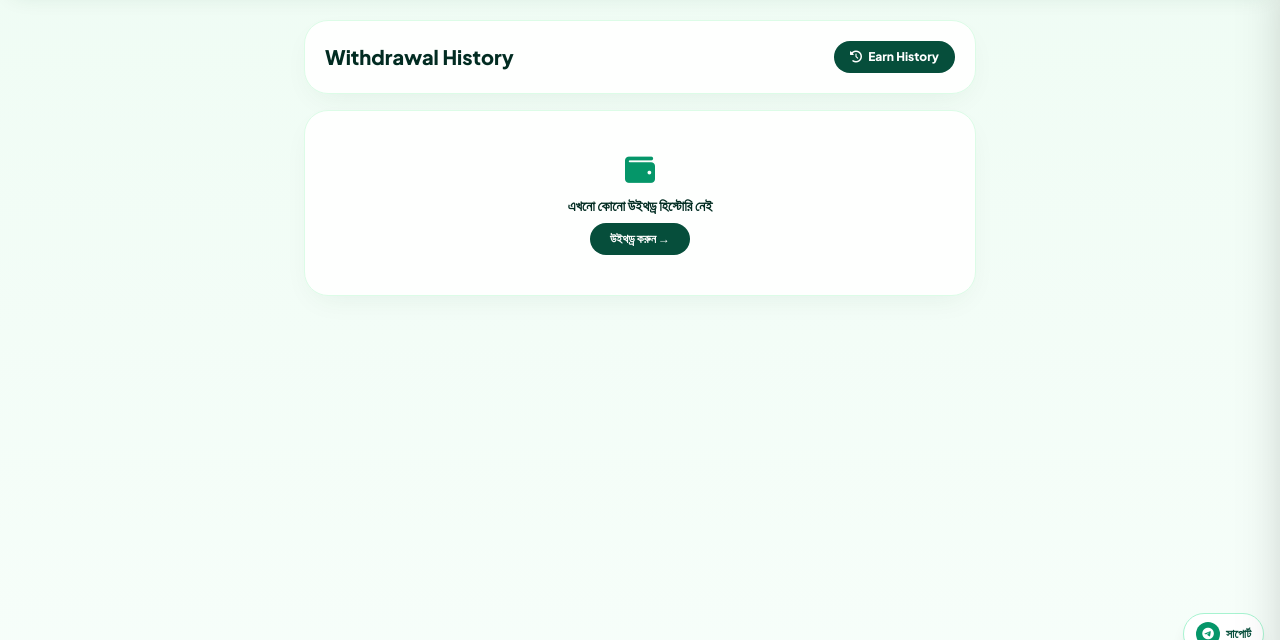
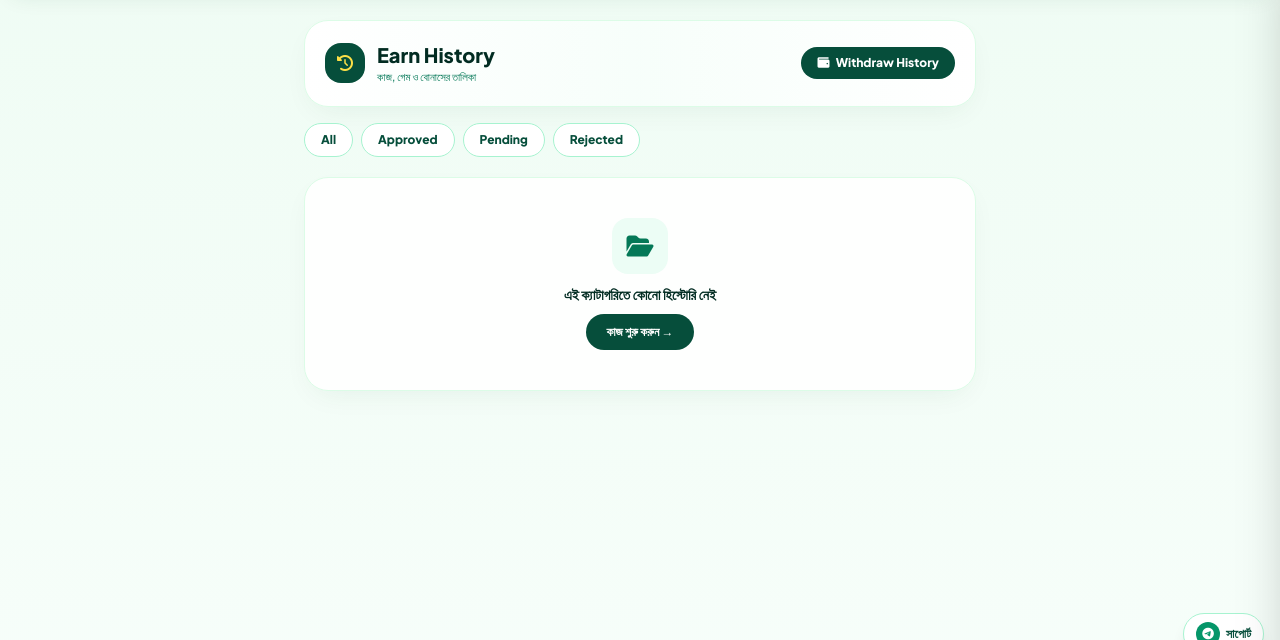
Before and after one commit to ffidcretordk-dot/Infinity, a FastAPI app: template templates/history_v2.html in a window 1280 px wide. Shown: the part 65-705 px from the top of the page. Run offline with FastAPI, Linux system fonts and the light colour scheme; the template is opened without the code that fills it, so the values that code supplies are empty; some libraries are stand-ins or nearby versions.

Commit message:
Update history_v2.html

```diff
--- a/templates/history_v2.html
+++ b/templates/history_v2.html
@@ -1,172 +1,96 @@
 {% extends "base_app.html" %}
-{% block title %}Withdrawal History - InfinityWork{% endblock %}
+{% block title %}Earn History - InfinityWork{% endblock %}
 {% block content %}
 <div class="max-w-2xl mx-auto space-y-4">
-  <!-- Clean Heading + Only "Earn History" Button (No Insights) -->
-  <div class="soft-card rounded-3xl p-4 sm:p-5 flex items-center justify-between gap-3">
-    <h1 class="text-lg sm:text-xl font-extrabold text-emerald-950">Withdrawal History</h1>
-    <a href="/history" class="bg-emerald-900 hover:bg-emerald-800 text-white px-4 py-2 rounded-full text-xs font-extrabold shadow-xs shrink-0 transition">
-      <i class="fa-solid fa-clock-rotate-left mr-1"></i> Earn History
+  <!-- Minimal Header + Quick Link to /history/v2 (No Insights) -->
+  <div class="soft-card rounded-3xl p-4 sm:p-5 flex flex-wrap items-center justify-between gap-3 bg-gradient-to-r from-white via-emerald-50/40 to-white">
+    <div class="flex items-center gap-3">
+      <div class="w-10 h-10 rounded-2xl bg-emerald-900 text-yellow-300 flex items-center justify-center text-base shrink-0 shadow-xs">
+        <i class="fa-solid fa-clock-rotate-left"></i>
+      </div>
+      <div>
+        <h1 class="text-lg sm:text-xl font-extrabold text-emerald-950 leading-tight">Earn History</h1>
+        <p class="text-[11px] text-emerald-700 font-medium">কাজ, গেম ও বোনাসের তালিকা</p>
+      </div>
+    </div>
+
+    <a href="/history/v2" class="bg-emerald-900 hover:bg-emerald-800 text-white px-4 py-2 rounded-full text-xs font-extrabold shadow-xs shrink-0 transition">
+      <i class="fa-solid fa-wallet mr-1"></i> Withdraw History
     </a>
   </div>
 
-  <!-- Withdrawals List -->
+  <!-- Minimal Responsive Filter Pills -->
+  <div class="flex items-center gap-2 overflow-x-auto pb-1 text-xs font-extrabold no-scrollbar">
+    <a href="/history?status=all"
+       class="px-4 py-2 rounded-full shrink-0 transition {% if status_filter == 'all' %}bg-emerald-900 text-white shadow-sm{% else %}bg-white border border-emerald-200 text-emerald-900 hover:bg-emerald-50{% endif %}">
+      All
+    </a>
+    <a href="/history?status=approved"
+       class="px-4 py-2 rounded-full shrink-0 transition {% if status_filter == 'approved' %}bg-emerald-900 text-white shadow-sm{% else %}bg-white border border-emerald-200 text-emerald-900 hover:bg-emerald-50{% endif %}">
+      Approved
+    </a>
+    <a href="/history?status=pending"
+       class="px-4 py-2 rounded-full shrink-0 transition {% if status_filter == 'pending' %}bg-emerald-900 text-white shadow-sm{% else %}bg-white border border-emerald-200 text-emerald-900 hover:bg-emerald-50{% endif %}">
+      Pending
+    </a>
+    <a href="/history?status=rejected"
+       class="px-4 py-2 rounded-full shrink-0 transition {% if status_filter == 'rejected' %}bg-emerald-900 text-white shadow-sm{% else %}bg-white border border-emerald-200 text-emerald-900 hover:bg-emerald-50{% endif %}">
+      Rejected
+    </a>
+  </div>
+
+  <!-- Minimal Design-full History Cards -->
   <div class="space-y-2.5">
-    {% for p in payouts %}
-    <div class="soft-card rounded-3xl p-4 flex items-center justify-between gap-3">
-      <div class="flex items-center gap-3 min-w-0">
-        <!-- Payment Method Brand SVG Logo -->
-        {% if p.method == 'bKash' %}
-        <div class="w-11 h-11 rounded-2xl bg-pink-50 border border-pink-200 flex items-center justify-center shrink-0" title="bKash">
-          <svg viewBox="0 0 40 40" class="w-7 h-7" xmlns="http://www.w3.org/2000/svg">
-            <path d="M8 10l12 6 10-8-4 14 6 6-14-2-8 6 2-12z" fill="#e2136e"/>
-            <path d="M20 16l10-8-4 14z" fill="#b80b57"/>
-          </svg>
+    {% if items %}
+      {% for item in items %}
+      <div class="soft-card rounded-3xl p-4 flex items-center justify-between gap-3 hover:border-emerald-300 transition">
+        <div class="flex items-center gap-3 min-w-0">
+          <div class="w-11 h-11 rounded-2xl {{ item.icon_cls }} flex items-center justify-center text-base shrink-0">
+            <i class="{{ item.icon_cls.split(' ')[:2]|join(' ') }}"></i>
+          </div>
+
+          <div class="min-w-0">
+            <div class="font-extrabold text-sm text-emerald-950 truncate">{{ item.title }}</div>
+            <div class="text-xs text-emerald-700/90 truncate">{{ item.subtitle }}</div>
+            <div class="text-[10px] text-slate-400 font-medium mt-0.5">
+              <i class="fa-regular fa-clock mr-1"></i>{{ item.date }}
+            </div>
+          </div>
         </div>
-        {% elif p.method == 'Nagad' %}
-        <div class="w-11 h-11 rounded-2xl bg-orange-50 border border-orange-200 flex items-center justify-center shrink-0" title="Nagad">
-          <svg viewBox="0 0 40 40" class="w-7 h-7" xmlns="http://www.w3.org/2000/svg">
-            <circle cx="20" cy="20" r="14" fill="#f26522"/>
-            <path d="M13 24c2-8 9-12 15-10-4 2-6 5-7 10z" fill="#ffffff"/>
-            <circle cx="25" cy="24" r="3" fill="#ffd200"/>
-          </svg>
-        </div>
-        {% elif p.method == 'Rocket' %}
-        <div class="w-11 h-11 rounded-2xl bg-purple-50 border border-purple-200 flex items-center justify-center shrink-0" title="Rocket">
-          <svg viewBox="0 0 40 40" class="w-7 h-7" xmlns="http://www.w3.org/2000/svg">
-            <circle cx="20" cy="20" r="14" fill="#8c3494"/>
-            <path d="M20 9c4 4 6 9 6 14l-6 4-6-4c0-5 2-10 6-14z" fill="#ffffff"/>
-            <circle cx="20" cy="18" r="2.5" fill="#8c3494"/>
-          </svg>
-        </div>
-        {% else %}
-        <div class="w-11 h-11 rounded-2xl bg-amber-50 border border-amber-200 flex items-center justify-center shrink-0" title="Binance">
-          <svg viewBox="0 0 40 40" class="w-7 h-7" xmlns="http://www.w3.org/2000/svg">
-            <path d="M20 8l5 5-5 5-5-5zm-8 8l4 4-4 4-4-4zm16 0l4 4-4 4-4-4zm-8 6l5 5-5 5-5-5z" fill="#f3ba2f"/>
-          </svg>
-        </div>
-        {% endif %}
 
-        <div class="min-w-0">
-          <div class="flex items-center gap-1.5">
-            <span class="font-extrabold text-sm text-emerald-950">{{ p.method }}</span>
-            <span class="px-2 py-0.5 rounded-full text-[9px] font-extrabold
-              {% if p.status == 'paid' %}bg-emerald-100 text-emerald-800
-              {% elif p.status == 'rejected' %}bg-red-100 text-red-700
-              {% else %}bg-amber-100 text-amber-800{% endif %}">
-              {{ p.status|upper }}
+        <div class="text-right shrink-0 space-y-1">
+          <div class="font-extrabold text-sm {% if item.norm_status == 'rejected' %}text-red-500 line-through{% elif item.norm_status == 'pending' %}text-amber-700{% else %}text-emerald-700{% endif %}">
+            +৳{{ "%.2f"|format(item.amount) }}
+          </div>
+          <div>
+            {% if item.norm_status == 'approved' %}
+            <span class="inline-block px-2.5 py-0.5 rounded-full text-[10px] font-extrabold bg-emerald-100 text-emerald-800">
+              {{ item.status_label }}
             </span>
+            {% elif item.norm_status == 'pending' %}
+            <span class="inline-block px-2.5 py-0.5 rounded-full text-[10px] font-extrabold bg-amber-100 text-amber-800">
+              {{ item.status_label }}
+            </span>
+            {% else %}
+            <span class="inline-block px-2.5 py-0.5 rounded-full text-[10px] font-extrabold bg-red-100 text-red-700">
+              {{ item.status_label }}
+            </span>
+            {% endif %}
           </div>
-          <div class="text-xs font-mono font-bold text-emerald-700 truncate mt-0.5">{{ p.masked_account }}</div>
-          <div class="text-[10px] text-slate-400 mt-0.5">{{ p.formatted_date }}</div>
         </div>
       </div>
-
-      <div class="flex items-center gap-2.5 shrink-0">
-        <div class="text-right">
-          <div class="font-extrabold text-sm text-emerald-950">৳{{ "%.2f"|format(p.amount) }}</div>
-        </div>
-
-        <button type="button"
-                data-id="{{ p.id }}"
-                data-method="{{ p.method }}"
-                data-account="{{ p.account_number }}"
-                data-masked="{{ p.masked_account }}"
-                data-amount="{{ '%.2f'|format(p.amount) }}"
-                data-status="{{ p.status|upper }}"
-                data-date="{{ p.formatted_date }}"
-                onclick="openWithdrawDetailModal(this)"
-                class="bg-emerald-50 hover:bg-emerald-900 text-emerald-900 hover:text-white border border-emerald-200 px-3.5 py-2 rounded-xl text-xs font-extrabold transition">
-          View
-        </button>
+      {% endfor %}
+    {% else %}
+    <div class="soft-card rounded-3xl p-10 text-center space-y-2.5">
+      <div class="w-14 h-14 mx-auto rounded-2xl bg-emerald-50 text-emerald-700 flex items-center justify-center text-2xl">
+        <i class="fa-solid fa-folder-open"></i>
       </div>
+      <p class="text-sm font-extrabold text-emerald-950">এই ক্যাটাগরিতে কোনো হিস্টোরি নেই</p>
+      <a href="/work" class="inline-block bg-emerald-900 text-white px-5 py-2.5 rounded-full text-xs font-extrabold shadow-xs">
+        কাজ শুরু করুন →
+      </a>
     </div>
-    {% else %}
-    <div class="soft-card rounded-3xl p-10 text-center space-y-2">
-      <div class="text-3xl text-emerald-600"><i class="fa-solid fa-wallet"></i></div>
-      <p class="text-sm font-extrabold text-emerald-950">এখনো কোনো উইথড্র হিস্টোরি নেই</p>
-      <a href="/payout" class="inline-block mt-2 bg-emerald-900 text-white px-5 py-2 rounded-full text-xs font-extrabold">উইথড্র করুন →</a>
-    </div>
-    {% endfor %}
+    {% endif %}
   </div>
 </div>
-
-<!-- Detailed Withdrawal Receipt Popup Modal -->
-<div id="wd-detail-modal" onclick="closeWithdrawModal()" class="hidden fixed inset-0 z-50 bg-emerald-950/55 backdrop-blur-xs flex items-center justify-center p-4">
-  <div onclick="event.stopPropagation()" class="bg-white rounded-[2rem] max-w-sm w-full overflow-hidden shadow-2xl border border-emerald-100">
-    <!-- Top Receipt Header -->
-    <div class="bg-gradient-to-br from-emerald-800 to-emerald-950 text-white p-5 flex items-center justify-between">
-      <div>
-        <div class="text-[10px] font-bold text-emerald-200 uppercase tracking-wider">Withdrawal Receipt</div>
-        <h2 id="wd-m-title" class="text-lg font-extrabold mt-0.5">bKash Payout</h2>
-      </div>
-      <button onclick="closeWithdrawModal()" class="w-8 h-8 rounded-full bg-white/15 hover:bg-white/25 text-white font-bold text-sm">✕</button>
-    </div>
-
-    <!-- Receipt Details Body -->
-    <div class="p-5 space-y-3 text-xs">
-      <div class="text-center py-2 bg-emerald-50/80 border border-emerald-100 rounded-2xl">
-        <div class="text-[11px] font-bold text-emerald-700">উত্তোলনের পরিমাণ</div>
-        <div id="wd-m-amount" class="text-3xl font-extrabold text-emerald-950 mt-0.5">৳0.00</div>
-      </div>
-
-      <div class="divide-y divide-emerald-100 bg-white border border-emerald-100 rounded-2xl px-4">
-        <div class="py-2.5 flex justify-between">
-          <span class="text-emerald-700 font-semibold">Transaction ID</span>
-          <span id="wd-m-txid" class="font-mono font-extrabold text-emerald-950">#IW-0</span>
-        </div>
-        <div class="py-2.5 flex justify-between">
-          <span class="text-emerald-700 font-semibold">পেমেন্ট মেথড</span>
-          <span id="wd-m-method" class="font-extrabold text-emerald-950">bKash</span>
-        </div>
-        <div class="py-2.5 flex justify-between">
-          <span class="text-emerald-700 font-semibold">অ্যাকাউন্ট নম্বর</span>
-          <span id="wd-m-account" class="font-mono font-extrabold text-emerald-950">017••••5678</span>
-        </div>
-        <div class="py-2.5 flex justify-between">
-          <span class="text-emerald-700 font-semibold">উইথড্র চার্জ</span>
-          <span class="font-extrabold text-emerald-700">৳0.00 (Free)</span>
-        </div>
-        <div class="py-2.5 flex justify-between">
-          <span class="text-emerald-700 font-semibold">স্ট্যাটাস</span>
-          <span id="wd-m-status" class="font-extrabold">PENDING</span>
-        </div>
-        <div class="py-2.5 flex justify-between">
-          <span class="text-emerald-700 font-semibold">তারিখ ও সময়</span>
-          <span id="wd-m-date" class="font-bold text-emerald-950">-</span>
-        </div>
-      </div>
-
-      <button onclick="closeWithdrawModal()" class="w-full bg-emerald-900 hover:bg-emerald-800 text-white py-3 rounded-full font-extrabold text-xs shadow">
-        বন্ধ করুন
-      </button>
-    </div>
-  </div>
-</div>
-
-<script>
-function openWithdrawDetailModal(btn) {
-  const d = btn.dataset;
-  document.getElementById("wd-m-title").innerText = `${d.method} Payout`;
-  document.getElementById("wd-m-amount").innerText = `৳${d.amount}`;
-  document.getElementById("wd-m-txid").innerText = `#IW-PAY-${d.id}`;
-  document.getElementById("wd-m-method").innerText = d.method;
-  document.getElementById("wd-m-account").innerText = d.account;
-  document.getElementById("wd-m-date").innerText = d.date;
-
-  const stEl = document.getElementById("wd-m-status");
-  stEl.innerText = d.status;
-  stEl.className = d.status === "PAID"
-    ? "font-extrabold text-emerald-700"
-    : d.status === "REJECTED"
-      ? "font-extrabold text-red-600"
-      : "font-extrabold text-amber-600";
-
-  document.getElementById("wd-detail-modal").classList.remove("hidden");
-}
-
-function closeWithdrawModal() {
-  document.getElementById("wd-detail-modal").classList.add("hidden");
-}
-</script>
 {% endblock %}
```
